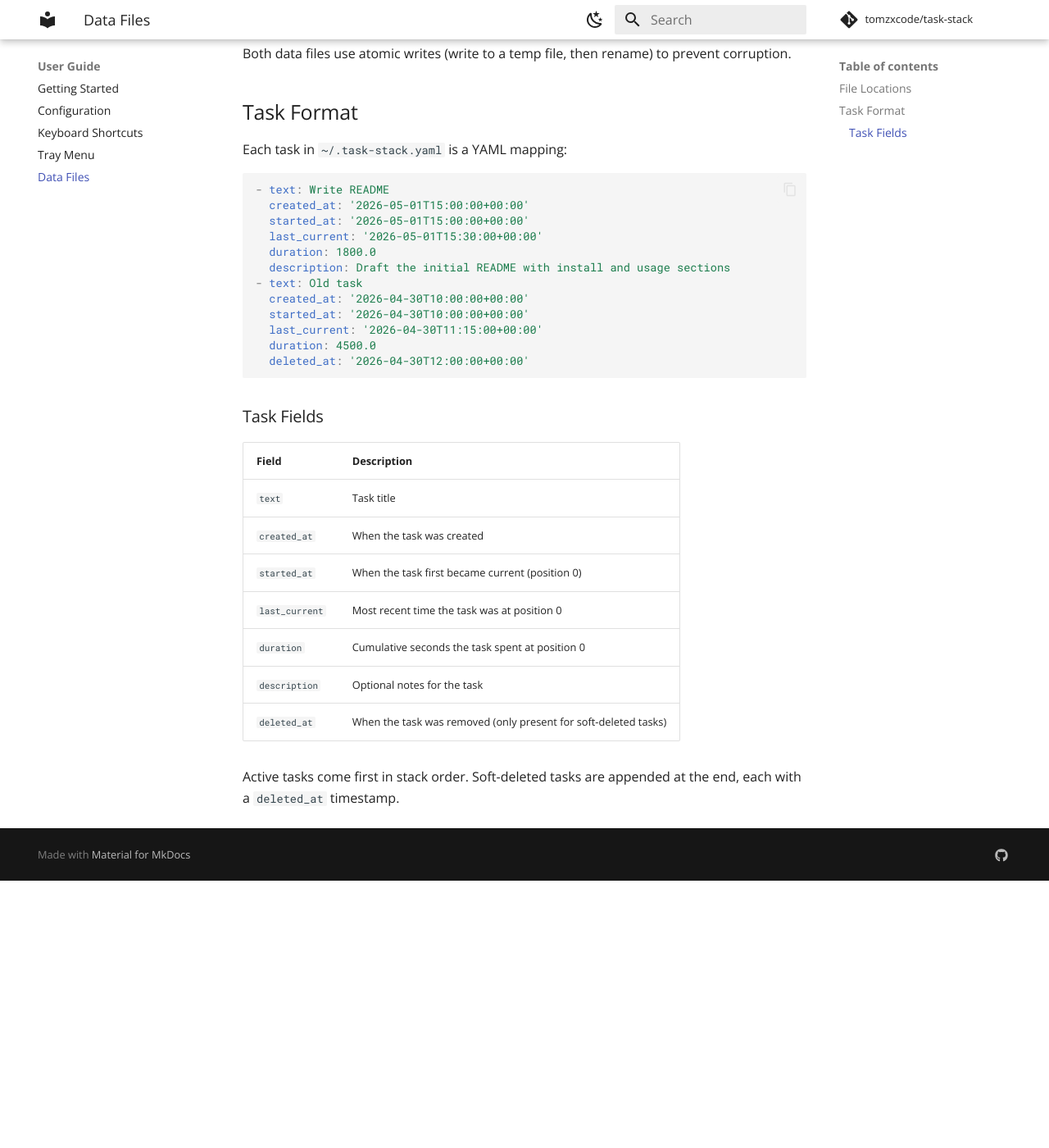
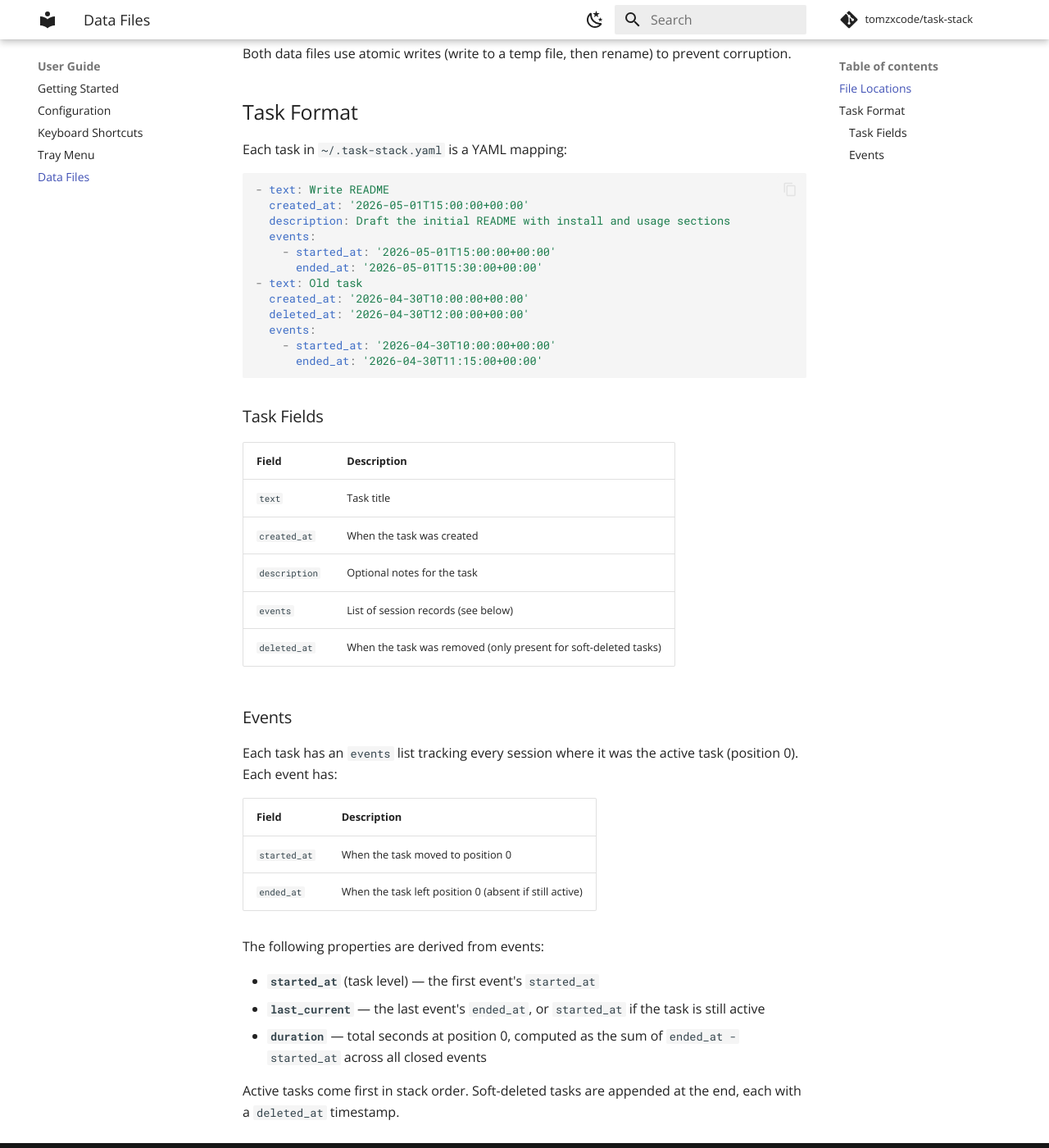
Before and after one commit to TomzxCode/task-stack, an MkDocs documentation site: the page built from docs/user-guide/data-files.md, in a window 1280 px wide and 1400 px high, scrolled down 461 px. Shown: the whole window at 82% size. Built offline with MkDocs 1.6.1 and Material for MkDocs 9.7.7, drawn with Linux system fonts in a browser that asks for light colours; comment, search, counter and statistics services are not loaded; before the commit the page ends 1535 px from its top, so only the background shows below that.

Commit message:
Create events every time a task is active

````diff
--- a/docs/user-guide/data-files.md
+++ b/docs/user-guide/data-files.md
@@ -19,16 +19,16 @@ Each task in `~/.task-stack.yaml` is a YAML mapping:
 ```yaml
 - text: Write README
   created_at: '2026-05-01T15:00:00+00:00'
-  started_at: '2026-05-01T15:00:00+00:00'
-  last_current: '2026-05-01T15:30:00+00:00'
-  duration: 1800.0
   description: Draft the initial README with install and usage sections
+  events:
+    - started_at: '2026-05-01T15:00:00+00:00'
+      ended_at: '2026-05-01T15:30:00+00:00'
 - text: Old task
   created_at: '2026-04-30T10:00:00+00:00'
-  started_at: '2026-04-30T10:00:00+00:00'
-  last_current: '2026-04-30T11:15:00+00:00'
-  duration: 4500.0
   deleted_at: '2026-04-30T12:00:00+00:00'
+  events:
+    - started_at: '2026-04-30T10:00:00+00:00'
+      ended_at: '2026-04-30T11:15:00+00:00'
 ```
 
 ### Task Fields
@@ -37,11 +37,27 @@ Each task in `~/.task-stack.yaml` is a YAML mapping:
 |---|---|
 | `text` | Task title |
 | `created_at` | When the task was created |
-| `started_at` | When the task first became current (position 0) |
-| `last_current` | Most recent time the task was at position 0 |
-| `duration` | Cumulative seconds the task spent at position 0 |
 | `description` | Optional notes for the task |
+| `events` | List of session records (see below) |
 | `deleted_at` | When the task was removed (only present for soft-deleted tasks) |
+
+### Events
+
+Each task has an `events` list tracking every session where it was the active task
+(position 0). Each event has:
+
+| Field | Description |
+|---|---|
+| `started_at` | When the task moved to position 0 |
+| `ended_at` | When the task left position 0 (absent if still active) |
+
+The following properties are derived from events:
+
+- **`started_at`** (task level) — the first event's `started_at`
+- **`last_current`** — the last event's `ended_at`, or `started_at` if the task is
+  still active
+- **`duration`** — total seconds at position 0, computed as the sum of
+  `ended_at - started_at` across all closed events
 
 Active tasks come first in stack order. Soft-deleted tasks are appended at the
 end, each with a `deleted_at` timestamp.
````
Also changed, not shown: README.md (+1 -1 lines), docs/index.md (+1 -1 lines), python/README.md (+11 -7 lines), spec/task-management.md (+11 -5 lines), 1 other file.
